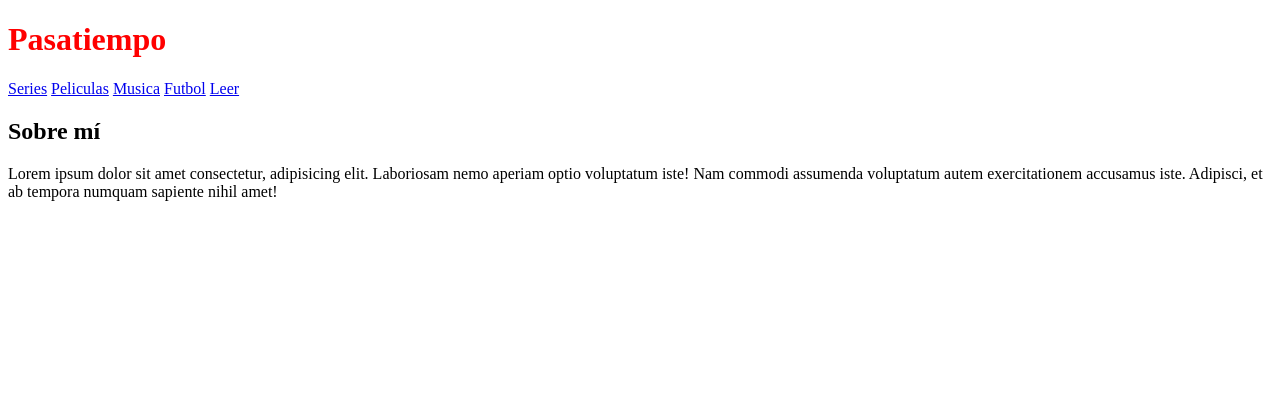
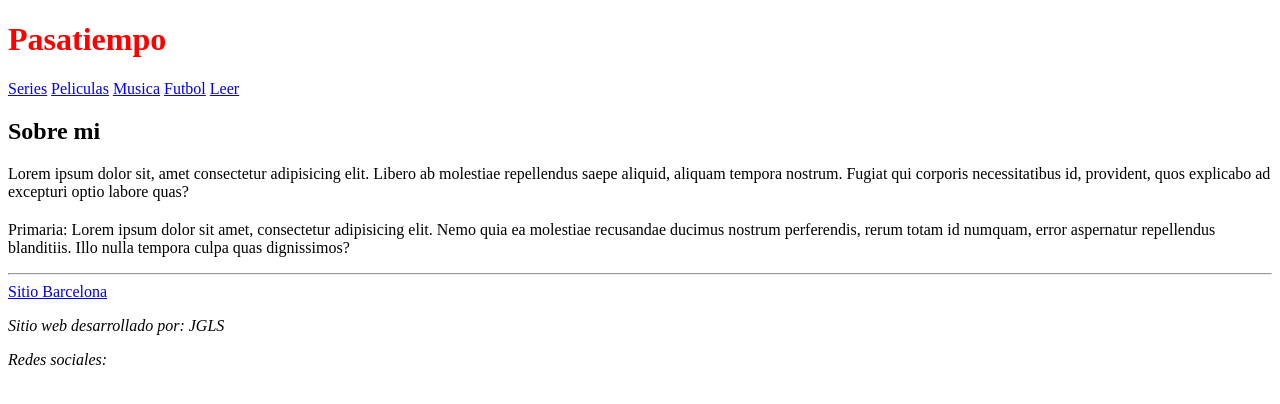
Before and after one commit to Alex090205/mis-gustos, a plain HTML site: page index.html in a window 1280 px wide. Drawn offline with Linux system fonts and the light colour scheme.

Commit message:
modificar estructura

```diff
--- a/index.html
+++ b/index.html
@@ -22,13 +22,35 @@
         </nav>
     </header>
     <main>
-        <h2>Sobre mí</h2>
-        <p>Lorem ipsum dolor sit amet consectetur, adipisicing elit. Laboriosam nemo aperiam optio voluptatum iste! Nam commodi assumenda voluptatum autem exercitationem accusamus iste. Adipisci, et ab tempora numquam sapiente nihil amet!</p>
+        <article>
+            <header>
+                <h2>Sobre mi</h2>
+            </header>
+             <p>Lorem ipsum dolor sit, amet consectetur adipisicing elit. Libero ab molestiae repellendus saepe aliquid, aliquam tempora nostrum. Fugiat qui corporis necessitatibus id, provident, quos explicabo ad excepturi optio labore quas?</p>
+
+             <section>
+                <h2></h2>
+                <p>Primaria: Lorem ipsum dolor sit amet, consectetur adipisicing elit. Nemo quia ea molestiae recusandae ducimus nostrum perferendis, rerum totam id numquam, error aspernatur repellendus blanditiis. Illo nulla tempora culpa quas dignissimos?</p>
+
+             </section>
+
+
+            <footer>
+                <hr>
+            </footer>
+
+        </article>
     </main>
     <aside>
-
+        <a href="https://www.fcbarcelona.es/es/">Sitio Barcelona</a>
     </aside>
     <footer>
+        <address>
+            <p>Sitio web desarrollado por: JGLS</p>
+            <p>Redes sociales: </p>
+            <a href="ligaaqui"></a>
+
+        </address>
 
     </footer>
 </body>
```
